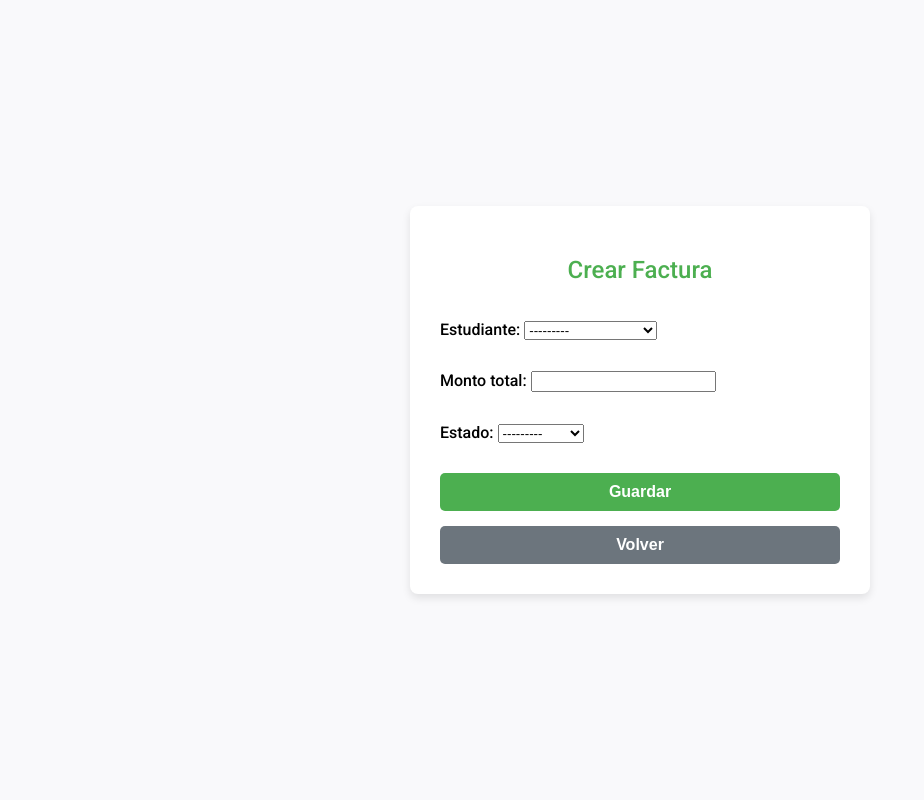
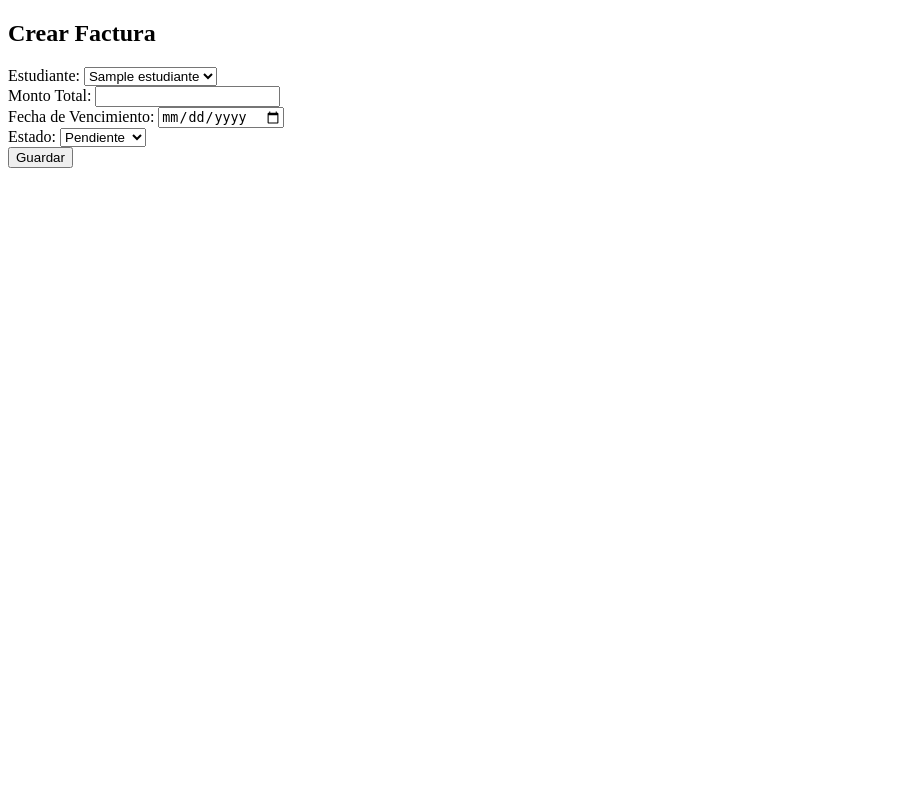
Before and after one commit to JairoFierro/Sprint4, a Django app: page /crear-factura/ in a window 1280 px wide. Shown: the whole page, without its empty margins (0-924 px from the left). Run offline with Django 5.2, Linux system fonts and the light colour scheme; tables that the repository leaves empty hold one stand-in row (values such as "Sample post").

Commit message:
Crear estudiante

```diff
--- a/facturacion/app_facturacion/forms.py
+++ b/facturacion/app_facturacion/forms.py
@@ -1,12 +1,16 @@
 from django import forms
-from .models import Factura, Recibo
+from .models import Factura, Recibo,Estudiante
 
 class FacturaForm(forms.ModelForm):
     class Meta:
         model = Factura
-        fields = ['estudiante', 'monto_total', 'estado']
-
+        fields = ['estudiante', 'monto_total', 'fecha_vencimiento', 'estado']
 class ReciboForm(forms.ModelForm):
     class Meta:
         model = Recibo
         fields = ['fecha_pago', 'monto_pagado']
+
+class EstudianteForm(forms.ModelForm):
+    class Meta:
+        model = Estudiante
+        fields = ['nombre', 'email']  # Campos que deseas incluir en el formulario
--- a/facturacion/app_facturacion/models.py
+++ b/facturacion/app_facturacion/models.py
@@ -14,6 +14,7 @@ class Factura(models.Model):
     estudiante = models.ForeignKey(Estudiante, on_delete=models.CASCADE)
     fecha_emision = models.DateField(auto_now_add=True)
     monto_total = models.DecimalField(max_digits=10, decimal_places=2)
+    fecha_vencimiento = models.DateField()  # Nuevo campo para la fecha de vencimiento
     estado = models.CharField(max_length=20, choices=[
         ('pendiente', 'Pendiente'),
         ('pagada', 'Pagada'),
--- a/facturacion/app_facturacion/templates/facturacion/crear_factura.html
+++ b/facturacion/app_facturacion/templates/facturacion/crear_factura.html
@@ -1,90 +1,40 @@
+<!-- facturacion/app_facturacion/templates/facturacion/crear_factura.html -->
 <!DOCTYPE html>
 <html lang="es">
 <head>
     <meta charset="UTF-8">
     <meta name="viewport" content="width=device-width, initial-scale=1.0">
     <title>Crear Factura</title>
-    <link href="https://fonts.googleapis.com/css2?family=Roboto:wght@300;500&display=swap" rel="stylesheet">
-    <style>
-        /* Estilos generales */
-        body {
-            font-family: 'Roboto', Arial, sans-serif;
-            background-color: #f9f9fb;
-            margin: 0;
-            padding: 0;
-            display: flex;
-            justify-content: center;
-            align-items: center;
-            height: 100vh;
-        }
-
-        /* Contenedor principal */
-        .container {
-            background-color: #fff;
-            padding: 30px;
-            border-radius: 8px;
-            box-shadow: 0 4px 8px rgba(0, 0, 0, 0.1);
-            max-width: 400px;
-            width: 100%;
-            text-align: center;
-        }
-
-        /* Título */
-        h2 {
-            color: #4CAF50; /* Verde suave */
-            font-size: 24px;
-            font-weight: 500;
-            margin-bottom: 20px;
-        }
-
-        /* Formulario */
-        form {
-            display: flex;
-            flex-direction: column;
-        }
-
-        form p {
-            margin-bottom: 15px;
-            text-align: left;
-        }
-
-        /* Botones */
-        button {
-            margin-top: 15px;
-            padding: 10px 15px;
-            border: none;
-            border-radius: 5px;
-            cursor: pointer;
-            font-size: 16px;
-            transition: all 0.3s ease;
-        }
-
-        button[type="submit"] {
-            background-color: #4CAF50;
-            color: white;
-            font-weight: bold;
-        }
-
-        button.back {
-            background-color: #6c757d;
-            color: white;
-            font-weight: bold;
-        }
-
-        button:hover {
-            opacity: 0.9;
-        }
-    </style>
 </head>
 <body>
-    <div class="container">
-        <h2>Crear Factura</h2>
-        <form method="post">
-            {% csrf_token %}
-            {{ form.as_p }}
-            <button type="submit">Guardar</button>
-            <button type="button" class="back" onclick="window.history.back();">Volver</button>
-        </form>
-    </div>
+    <h2>Crear Factura</h2>
+    <form method="post">
+        {% csrf_token %}
+        <label for="estudiante">Estudiante:</label>
+        <select name="estudiante" id="estudiante" required>
+            {% for estudiante in estudiantes %}
+                <option value="{{ estudiante.id }}">{{ estudiante.nombre }}</option>
+            {% endfor %}
+        </select>
+        <br>
+
+        <label for="monto_total">Monto Total:</label>
+        <input type="number" name="monto_total" step="0.01" required>
+        <br>
+
+        <label for="fecha_vencimiento">Fecha de Vencimiento:</label>
+        <input type="date" name="fecha_vencimiento" required>
+        <br>
+
+        <label for="estado">Estado:</label>
+        <select name="estado" required>
+            <option value="pendiente">Pendiente</option>
+            <option value="pagada">Pagada</option>
+            <option value="cancelada">Cancelada</option>
+        </select>
+        <br>
+
+        <button type="submit">Guardar</button>
+    </form>
 </body>
 </html>
--- a/facturacion/app_facturacion/urls.py
+++ b/facturacion/app_facturacion/urls.py
@@ -1,10 +1,11 @@
 from django.urls import path
-from .views import crear_factura, listar_facturas, crear_recibo,vista_principal
+from .views import crear_factura, listar_facturas, crear_recibo,vista_principal,crear_estudiante
 
 urlpatterns = [
     path('crear-factura/', crear_factura, name='crear_factura'),
     path('listar-facturas/', listar_facturas, name='listar_facturas'),
     path('crear-recibo/<int:factura_id>/', crear_recibo, name='crear_recibo'),
     path('facturacion/', vista_principal, name='facturacion_index'),  # Nueva ruta
+    path('crear-estudiante/', crear_estudiante, name='crear_estudiante'),  # Nueva ruta para crear estudiante
 
 ]
--- a/facturacion/app_facturacion/views.py
+++ b/facturacion/app_facturacion/views.py
@@ -1,6 +1,6 @@
 from django.shortcuts import render, redirect
 from .models import Estudiante, Factura, Recibo
-from .forms import FacturaForm, ReciboForm
+from .forms import EstudianteForm, FacturaForm, ReciboForm
 
 def crear_factura(request):
     if request.method == 'POST':
@@ -10,7 +10,9 @@ def crear_factura(request):
             return redirect('listar_facturas')
     else:
         form = FacturaForm()
-    return render(request, 'facturacion/crear_factura.html', {'form': form})
+
+    estudiantes = Estudiante.objects.all()  # Obtiene todos los estudiantes
+    return render(request, 'facturacion/crear_factura.html', {'form': form, 'estudiantes': estudiantes})
 
 def listar_facturas(request):
     facturas = Factura.objects.all()
@@ -31,3 +33,14 @@ def crear_recibo(request, factura_id):
 
 def vista_principal(request):
     return render(request, 'facturacion/vista_principal.html')
+
+def crear_estudiante(request):
+    if request.method == 'POST':
+        form = EstudianteForm(request.POST)
+        if form.is_valid():
+            form.save()
+            return redirect('listar_estudiantes')  # Redirige a una vista que liste estudiantes
+    else:
+        form = EstudianteForm()
+
+    return render(request, 'facturacion/crear_estudiante.html', {'form': form})
```
Also changed, not shown: facturacion/app_facturacion/templates/facturacion/crear_estudiante.html (added, +24 -0 lines).
